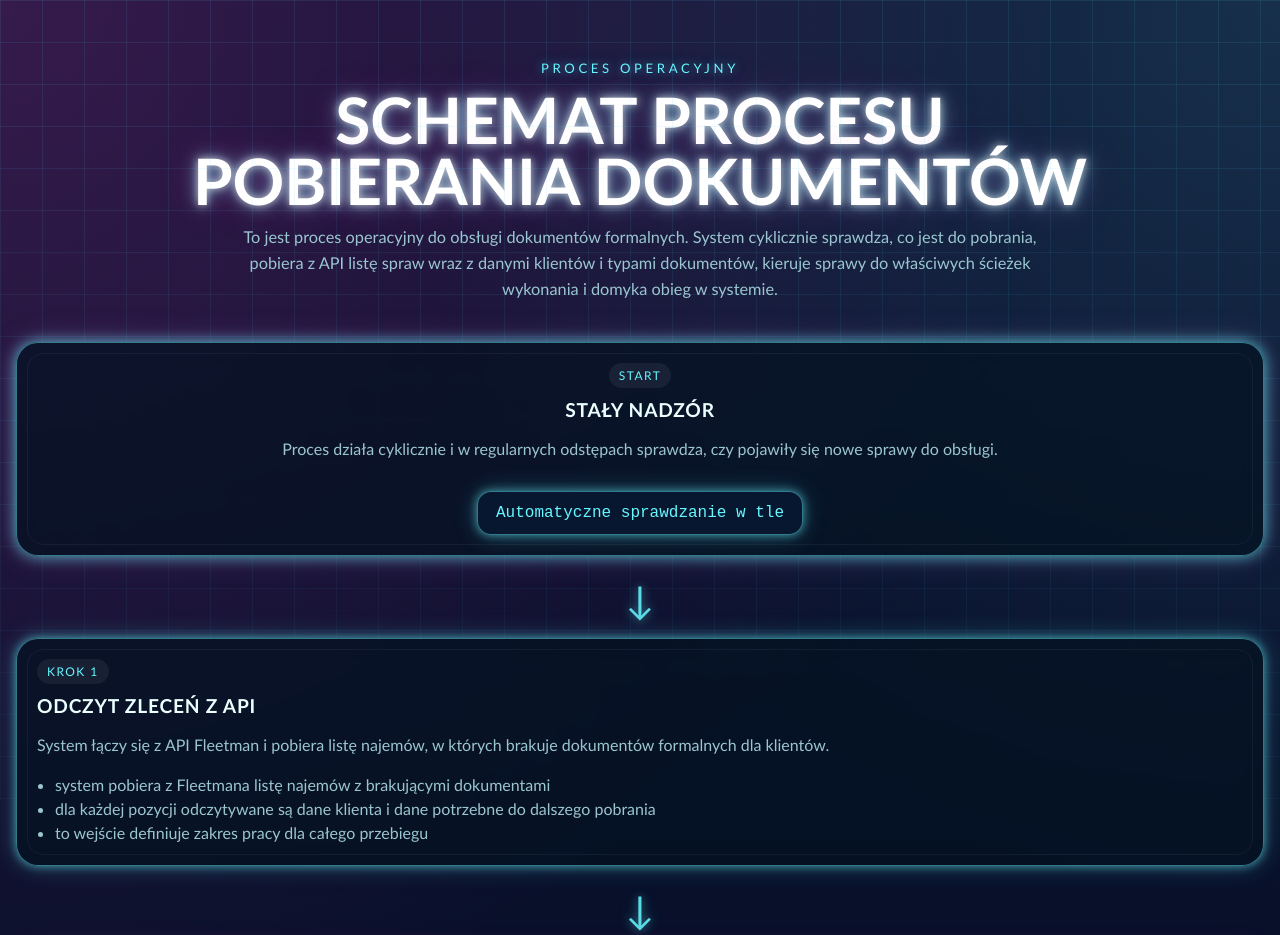
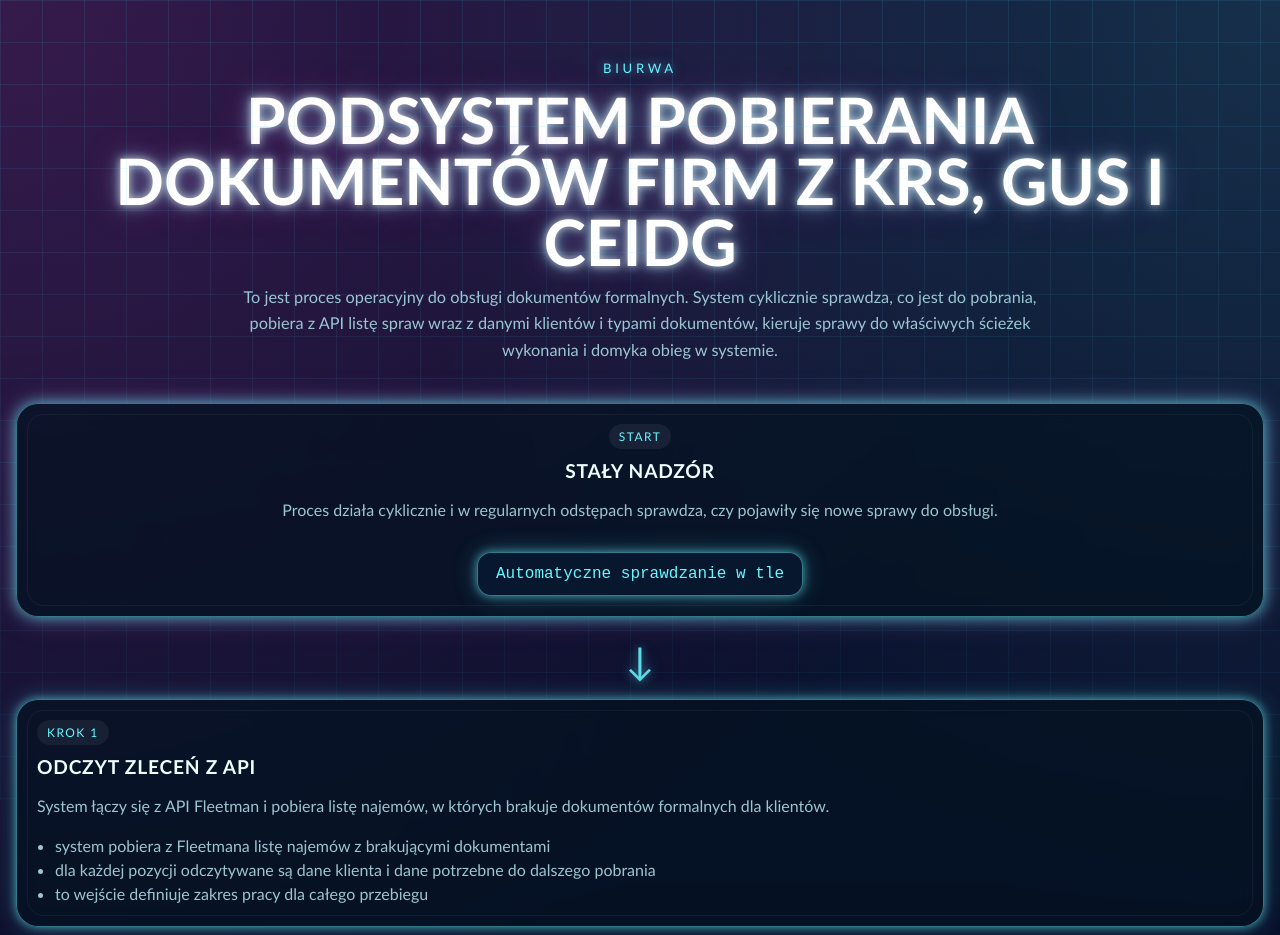
Before and after one commit to kashiash/formal-flow-41b2bbef5b8e4f29, a plain HTML site: page index.html in a window 1280 px wide. Shown: the top 935 px of the page. Drawn offline with Linux system fonts and the light colour scheme.

Commit message:
Rename page to Biurwa subsystem

```diff
--- a/index.html
+++ b/index.html
@@ -3,7 +3,7 @@
 <head>
   <meta charset="UTF-8">
   <meta name="viewport" content="width=device-width, initial-scale=1.0">
-  <title>Schemat Procesu Pobierania Dokumentów</title>
+  <title>Biurwa - Podsystem Pobierania Dokumentów Firm z KRS, GUS i CEIDG</title>
   <style>
     :root {
       --bg-1: #04131f;
@@ -290,8 +290,8 @@
 <body>
   <main class="wrap">
     <section class="hero">
-      <div class="eyebrow">Proces Operacyjny</div>
-      <h1>Schemat Procesu<br>Pobierania Dokumentów</h1>
+      <div class="eyebrow">Biurwa</div>
+      <h1>Podsystem Pobierania<br>Dokumentów Firm z KRS, GUS i CEIDG</h1>
       <p class="subtitle">
         To jest proces operacyjny do obsługi dokumentów formalnych. System cyklicznie sprawdza,
         co jest do pobrania, pobiera z API listę spraw wraz z danymi klientów i typami dokumentów,
```
